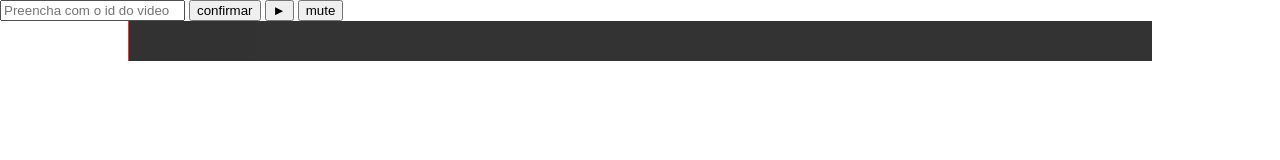
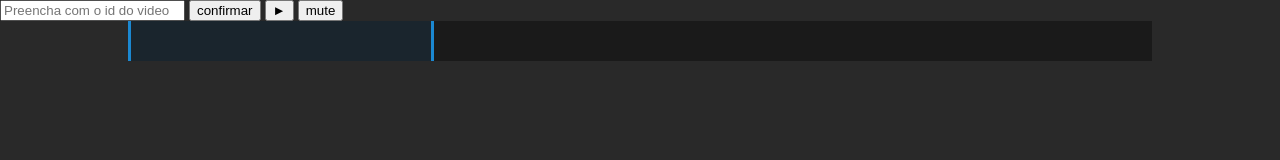
Before and after one commit to felipedaf/youtube-player-test, a plain HTML site: page index.html in a window 1280 px wide. Drawn offline with Linux system fonts and the light colour scheme.

Commit message:
Little improvement

```diff
--- a/index.html
+++ b/index.html
@@ -17,6 +17,11 @@
             </div>
             <div id="controls">
                 <div id="timeline">
+                    <div id="limiter__wrapper">
+                        <div id="limiter__left"></div>
+                        <div id="limiter"></div>
+                        <div id="limiter__right"></div>
+                    </div>
                     <div id="tracker"></div>
                 </div>
                 <div>
--- a/main.css
+++ b/main.css
@@ -1,5 +1,5 @@
 #timeline {
-    background-color: black;
+    background-color: #171717;
     height: 5vh;
     width: 80vw;
     opacity: 80%;
@@ -12,7 +12,7 @@
 #start-time {
     position: relative;
     z-index: 10;
-    color: red;
+    text-shadow: 1px 1px 0px rgba(0,0,0,0.2);
     transition-duration: 0.1s;
     transition-property: left;
     top: -2px;
@@ -21,15 +21,16 @@
 p {
     display: inline;
     margin: 0;
-    color: black;
+    color: #18A0FB;
     font-size: small;
 }
 
 #tracker {
-    height: 100%;
+    height: 5vh;
     width: 1px;
-    background-color: red;
+    background-color: #18A0FB;
     position: relative;
+    bottom: 5vh;
     transition-duration: 0.1s;
     transition-property: left;
 }
@@ -38,3 +39,34 @@ p {
     width: max-content;
     margin: auto;
 }
+
+#limiter__wrapper {
+    display: flex;
+
+}
+
+#limiter {
+    height: 5vh;
+    z-index: 20;
+    background-color: #18A0FB;
+    width: 300px;
+    opacity: 10%;
+}
+
+#limiter__left {
+    width: 3px;
+    height: 5vh;
+    opacity: 100%;
+    background-color: #18A0FB;
+}
+
+#limiter__right {
+    width: 3px;
+    height: 5vh;
+    opacity: 100%;
+    background-color: #18A0FB;
+}
+
+html {
+    background-color: #292929;
+}
```
